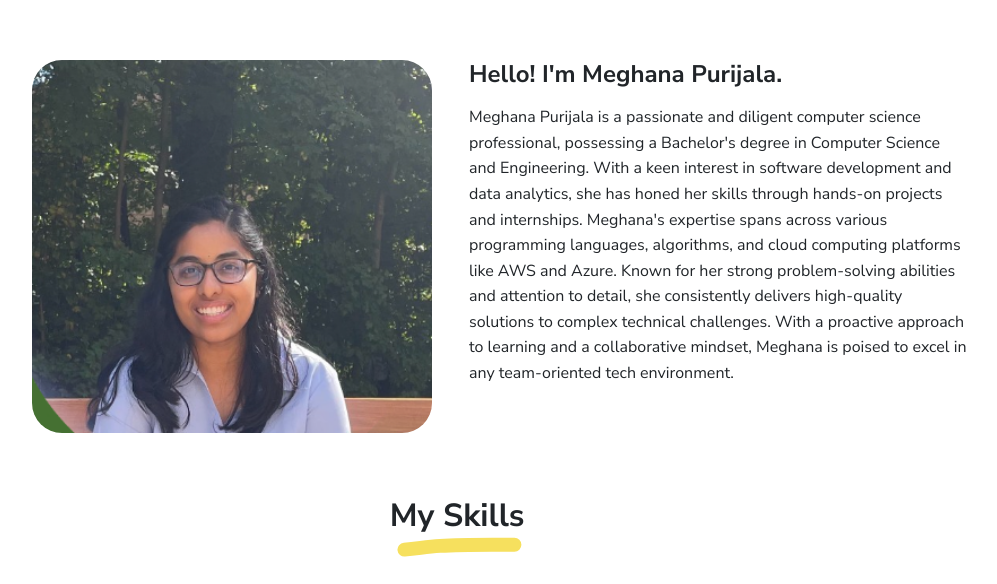
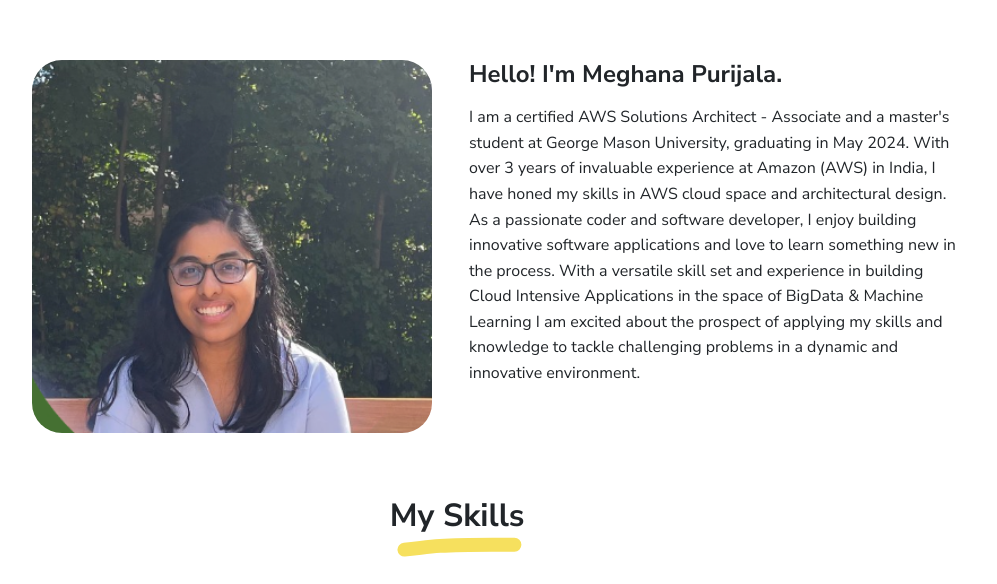
Before and after one commit to meghana-1998/meghanapurijala, a plain HTML site: page index.html in a window 1280 px wide. Shown: the part 774-1358 px from the top of the page, without its empty margins (183-1180 px from the left). Drawn offline with Linux system fonts and the light colour scheme.

Commit message:
Update index.html

```diff
--- a/index.html
+++ b/index.html
@@ -82,7 +82,13 @@
       </div>
       <div class="col-md-6">
         <h2 class="h4 my-2">Hello! I'm Meghana Purijala.</h2>
-        <p>Meghana Purijala is a passionate and diligent computer science professional, possessing a Bachelor's degree in Computer Science and Engineering. With a keen interest in software development and data analytics, she has honed her skills through hands-on projects and internships. Meghana's expertise spans across various programming languages, algorithms, and cloud computing platforms like AWS and Azure. Known for her strong problem-solving abilities and attention to detail, she consistently delivers high-quality solutions to complex technical challenges. With a proactive approach to learning and a collaborative mindset, Meghana is poised to excel in any team-oriented tech environment.</p>
+        <p> I am a certified AWS Solutions Architect - Associate and a master's student at George Mason University,
+          graduating in May 2024. With over 3 years of invaluable experience at Amazon (AWS) in India,
+          I have honed my skills in AWS cloud space and architectural design. As a passionate coder and software developer,
+          I enjoy building innovative software applications and love to learn something new in the process. With a versatile skill set and experience
+          in building Cloud Intensive Applications in the space of BigData & Machine Learning I am excited about the prospect of applying my
+          skills and knowledge to tackle challenging problems in a dynamic and innovative environment.
+             </p>
       </div>
     </div>
   </div>
```
